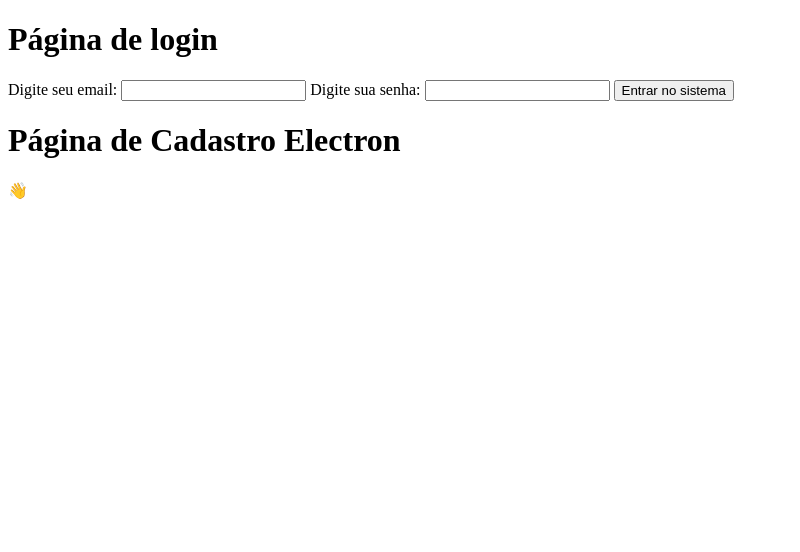
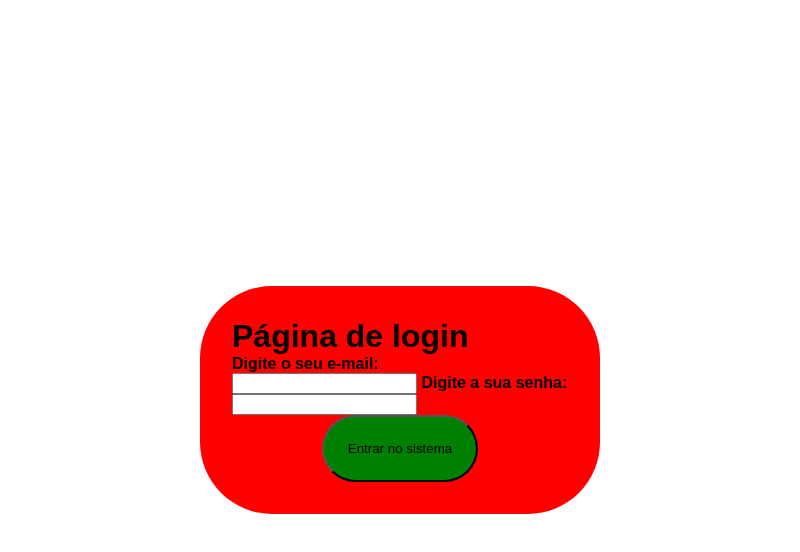
Before and after one commit to lucasbasso92/pagina-cadastro-electron, an Electron app: page index.html in a window 800 px wide. Drawn offline with Linux system fonts and the light colour scheme.

Commit message:
alterando botoes CSS

```diff
--- a/index.html
+++ b/index.html
@@ -1,50 +1,39 @@
-<!DOCTYPE html>
-<html>
-  <head>
-    <meta charset="UTF-8" />
-    <!-- https://developer.mozilla.org/en-US/docs/Web/HTTP/CSP -->
-    <meta
-      http-equiv="Content-Security-Policy"
-      content="default-src 'self'; script-src 'self'"
-    />
-    <meta
-      http-equiv="X-Content-Security-Policy"
-      content="default-src 'self'; script-src 'self'"
-    />
+<!DOCTYPE html> <!-- Declarado o tipo de documento HTML -->
+<html lang="pt-BR"> <!-- Definindo o idioma do documento como inglês -->
 
-  </head>
-  <body>
+<head> <!-- Cabeçalho do documento HTML -->
+  <meta charset="UTF-8"> <!-- Define a codificação de caracteres -->
+  <meta name="viewport" content="width=device-width, initial-scale=1.0">
+  <!-- Define a largura da viewport para o tamanho da tela do dispositivo -->
+  <title>Minha página de login</title> <!-- Título da nossa página -->
+  <link rel="stylesheet" href="styles.css">
+</head>
 
-</div>
-   <h1>Página de login</h1>
+<body> <!-- Corpo do documento HTML -->
 
-   </form>
+  <div> <!-- Caixa para organizar nosso código -->
+    <h1>Página de login</h1> <!-- Título da página -->
 
-   <label for="email">
-   Digite seu email:
+    <form> <!-- Formulário para o login-->
 
-   <input type="email" id="email">
+      <label for="email">
+        Digite o seu e-mail:
+      </label>
+      <input type="email" id="email">
 
+      <label for="senha"> <!-- Label para o campo de senha -->
+        Digite a sua senha:
+      </label>
+      <input type="password" id="senha">
 
-   <label for="senha">
-    Digite sua senha:
+      <button>
+        Entrar no sistema
+      </button>
 
-    <input type="password" id="senha">
+    </form>
 
+  </div>
 
-    <button>
+</body>
 
-     Entrar no sistema
-
-    </button>
-
-
-
-
-
-
-
-    <h1>Página de Cadastro Electron</h1>
-    <p>👋</p>
-  </body>
 </html>
--- /dev/null
+++ b/styles.css
@@ -0,0 +1,43 @@
+/* Definir estilos globais */
+* {
+  margin: 0; /* Remover margin de todos os elementos */
+  paddingg: 0; /* Remover padding de todos os elementos */
+  box-sizing: border-box; /* Incluir padding e border no tamanho total do elemento */
+}
+
+
+/* Alterar o CSS da tag body*/
+body {
+    height: 100vh; /* Definir altura da tela view-height */
+    display: flex; /* usar felxbox para o layout */
+    justify-content: center; /* Centralizar horizontalmente */
+    align-items: center; /* Centralizar verticalmente */
+}
+
+/* Definir estilos para a tag DIV */
+div{
+   background-color: red; /* Definir cor de fundo vermelha */
+   padding: 32px; /* Adicionar espaçamento interno de 32px */
+   font-family: Arial;
+   max-width: 400px;  /*Definir largura máxima */
+   border-radius: 72px; /*Arrendondar as bordas*/
+}
+
+label{
+    font-weight: bold; /*Definir fonte em negrito */
+}
+
+button{
+    background-color: green;
+    margin-top: 18px;
+    padding: 24px;
+    border-radius: 200px;
+    display: block; /* ou display: inline-block; */
+    margin: auto;
+}
+button:hover {
+    background-color: yellow;
+    color: black;
+    font-weight: bold;
+    border-radius: 200px;
+}
```
